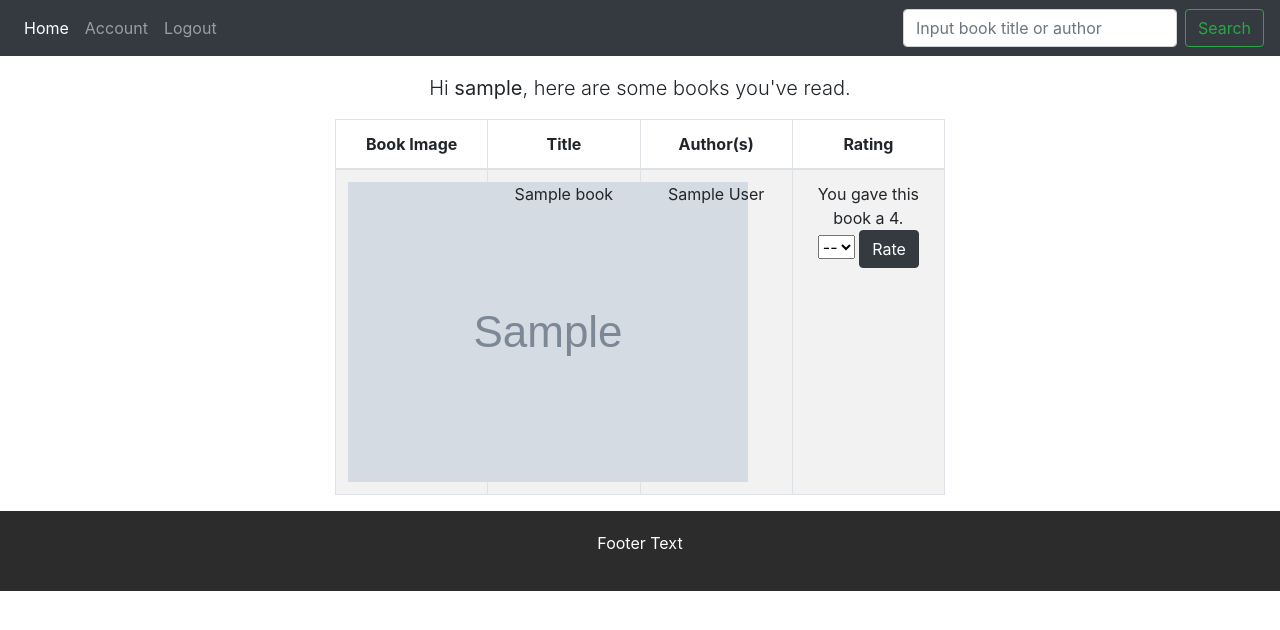
After one commit to ColinB19/BookRecommender, a Flask app: page /account in a window 1280 px wide. The commit adds this page. Shown: the top 630 px of the page. Run offline with Flask 2, Linux system fonts and the light colour scheme; a user stored in the database is signed in; tables that the repository leaves empty hold one stand-in row (values such as "Sample post"); grey boxes marked "Sample" are stand-in pictures; some libraries are stand-ins or nearby versions.

Commit message:
rating system is working. Popular books list added to home page. changed around some column layouts for bootstrap.

```diff
--- a/bookrecommender/forms.py
+++ b/bookrecommender/forms.py
@@ -18,12 +18,12 @@ class RegistrationForm(FlaskForm):
 
     #validation
     def validate_username(self, username):
-        user  = db.session.query(User).filter_by(username = username.data).first()
+        user  = User.query.filter_by(username = username.data).first()
         if user:
             raise ValidationError('That username is taken. Please choose another.')
 
     def validate_email(self, email):
-        user  = db.session.query(User).filter_by(email= email.data).first()
+        user  = User.query.filter_by(email= email.data).first()
         if user:
             raise ValidationError('That email is already in use. Please use another.')
 
--- a/bookrecommender/routes.py
+++ b/bookrecommender/routes.py
@@ -1,16 +1,21 @@
 from flask import render_template, request, flash, redirect, url_for
 from bookrecommender import app, db, bcrypt
 from bookrecommender.forms import RegistrationForm, LoginForm
-from bookrecommender.models import Book, User
+from bookrecommender.models import Book, User, UserRating
+from flask_login import login_user, current_user, logout_user, login_required
 
 
 @app.route('/')
 @app.route("/home")
 def index():
-    return render_template('index.html')
+    popbooks = Book.query.order_by(Book.ratings_count.desc()).limit(10)
+    return render_template('index.html', popbooks = popbooks)
 
 @app.route("/register", methods=["GET", "POST"])
 def register():
+    if current_user.is_authenticated:
+        flash("You're already logged in.", 'info')
+        return redirect(url_for('index'))
     form = RegistrationForm()
     if form.validate_on_submit():
         hashed_password = bcrypt.generate_password_hash(form.password.data).decode('utf-8')
@@ -24,16 +29,26 @@ def register():
 
 @app.route("/login", methods=["GET", "POST"])
 def login():
+    if current_user.is_authenticated:
+        flash("You're already logged in.", 'info')
+        return redirect(url_for('index'))
     form = LoginForm()
     if form.validate_on_submit():
-        if form.email.data == 'admin@blog.com' and form.password.data == 'password':
-            flash('You have been logged in', 'success')
-            return redirect(url_for('index'))
+        user = User.query.filter_by(email = form.email.data).first()
+        if user and bcrypt.check_password_hash(user.password, form.password.data):
+            login_user(user, remember=form.remember.data)
+            next_page = request.args.get('next')
+            return redirect(next_page) if next_page else redirect(url_for('index'))
         else:
-            flash('Login unsuccessful, please check username and password.', 'danger')
+            flash('Login unsuccessful, please check email and password.', 'danger')
     return render_template('login.html', title='Login', form=form)
 
-# search bar functionality
+
+
+@app.route("/logout")
+def logout():
+    logout_user()
+    return redirect(url_for('index'))
 
 
 @app.route('/submit', methods=["POST"])
@@ -54,17 +69,67 @@ def submit():
             try:
                 # query our database for authors or titles with the input
                 # NOTE: this doesn't handle mispellings very well
-                searchResults = (db.session.query(Book)
-                                .filter((Book.authors.ilike(fullQuery)) | (Book.title.ilike(fullQuery)))
-                                .order_by(Book.ratings_count.desc())
-                                .limit(50)
+                searchResults = (Book.query
+                                    .filter((Book.authors.ilike(fullQuery)) | (Book.title.ilike(fullQuery)))
+                                    .order_by(Book.ratings_count.desc())
+                                    .limit(50)
                                 )
-                return render_template("results.html", results=searchResults, title = "Search Results")
+                # if the user has an account, pull their ratings to populate to the page
+                if current_user.is_authenticated:
+                    user_id = current_user.get_id()
+                    userRates = UserRating.query.filter_by(site_id = user_id).all()
+                    return render_template("results.html",
+                                            results = searchResults,
+                                            userRates = userRates,
+                                            title = "Search Results")
+
+                return render_template("results.html",
+                                        results=searchResults,
+                                        title = "Search Results")
             except:
                 flash('Uh-oh! Something was wrong with your search.', 'danger')
                 return redirect(url_for('index'))
 
 
-# @app.route('/rate', methods=['POST'])
-# def rate():
-#     return render_template('index.html')
+@app.route('/account')
+@login_required
+def account():
+    if current_user.is_authenticated:
+        user_id = current_user.get_id()
+        bookratings = (db.session.query(Book, UserRating)
+                    .filter(Book.book_id == UserRating.book_id)
+                    .filter(UserRating.site_id == user_id).all()
+                )
+    return render_template("account.html", bookratings = bookratings)
+    # return render_template('account.html', ratings = books, title='Account')
+
+@app.route('/rate', methods=['POST'])
+def rate():
+    rating = request.form["rating"]
+
+    if current_user.is_authenticated:
+        user_id = current_user.get_id()
+    else:
+        flash('You need to create an account before you do that.', 'danger')
+        return redirect(url_for('login'))
+
+    # this is a super inelegant solution but it works for now!
+    book_id = int(rating[1:])
+    site_id = int(user_id)
+    book_rating = int(rating[0])
+    newRating = UserRating(site_id = site_id, book_id = book_id, rating = book_rating)
+
+    check = UserRating.query.filter_by(site_id = site_id, book_id = book_id).first()
+
+    if check is None:
+        # just insert the new book rating if they haven't already rated it.
+        db.session.add(newRating)
+        db.session.commit()
+        return redirect(url_for('account'))
+    else:
+        # delete the old book rating then insert the new one!
+        db.session.delete(check)
+        db.session.add(newRating)
+        db.session.commit()
+
+    return redirect(url_for('account'))
--- a/bookrecommender/static/css/main.css
+++ b/bookrecommender/static/css/main.css
@@ -29,3 +29,8 @@ padding: 15px;
 }
 .row.content {height:auto;}
 }
+
+table {
+    table-layout: fixed;
+    word-wrap: break-word;
+}
--- /dev/null
+++ b/bookrecommender/templates/account.html
@@ -0,0 +1,45 @@
+{% extends "base.html" %}
+
+{% block body %}
+<div class="row justify-content-md-center">
+    <div class="col-sm-6 content-section">
+    <p class="lead text-center">Hi <strong>{{ current_user.username }}</strong>, here are some books you've read.</p>
+    <div class="table-wrapper">
+        <table class="table table-striped table-bordered text-black">
+          <thead>
+            <tr>
+              <th scope="col">Book Image</th>
+              <th scope="col">Title</th>
+              <th scope="col">Author(s)</th>
+              <th scope="col">Rating</th>
+            </tr>
+          </thead>
+          <tbody>
+            {% for br in bookratings %}
+                <tr id = "{{ br[0].book_id }}">
+                    <td><img src={{ br[0].image_url }} /></td>
+                    <td>{{ br[0].title }}</td>
+                    <td>{{ br[0].authors }}</td>
+                    <td>
+                        <div>You gave this book a {{br[1].rating}}.</div>
+                        <form action="{{ url_for('rate') }}" method="POST">
+                            <select name="rating">
+                            <option selected>--</option>
+                            <option value=1{{ br[0].book_id }}>1</option>
+                            <option value=2{{ br[0].book_id }}>2</option>
+                            <option value=3{{ br[0].book_id }}>3</option>
+                            <option value=4{{ br[0].book_id }}>4</option>
+                            <option value=5{{ br[0].book_id }}>5</option>
+                            </select>
+                            <button type="submit" class="btn btn-dark">Rate</button>
+                        </form>
+                    </td>
+                </tr>
+            {% endfor %}
+            </tbody>
+        </table>
+    </div>
+    </div>
+</div>
+
+{% endblock body %}
--- a/bookrecommender/templates/base.html
+++ b/bookrecommender/templates/base.html
@@ -24,21 +24,33 @@
         <li class="nav-item active">
           <a class="nav-link" href="{{ url_for('index') }}">Home</a>
         </li>
+        {% if current_user.is_authenticated %}
+          <li class="nav-item">
+            <a class="nav-link" href="{{ url_for('account') }}">Account</a>
+          </li>
+          <li class="nav-item">
+            <a class="nav-link" href="{{ url_for('logout') }}">Logout</a>
+          </li>
+        {% else %}
           <li class="nav-item">
             <a class="nav-link" href="{{ url_for('login') }}">Login</a>
           </li>
           <li class="nav-item">
             <a class="nav-link" href="{{ url_for('register') }}">Register</a>
           </li>
+        {% endif %}
       </ul>
-      <form class="form-inline my-2 my-lg-0" action="/submit" method="POST">
+      <form class="form-inline my-2 my-lg-0" action="{{ url_for('submit') }}" method="POST">
         <input class="form-control mr-sm-2" type="search" name="searchQuery" placeholder="Input book title or author" aria-label="Search">
         <button class="btn btn-outline-success my-2 my-sm-0" type="submit">Search</button>
       </form>
     </div>
   </nav>
 
+
   <div class="container-fluid text-center mt-2">
+    <div class="row">
+      <div class="col-sm-6 content-section">
         {% with messages = get_flashed_messages(with_categories=true) %}
             {% if messages %}
                 {% for category, message in messages %}
@@ -46,8 +58,13 @@
                 {% endfor %}
             {% endif %}
         {% endwith %}
+      </div>
+    </div>
+  </div>
+  <div class="container-fluid text-center mt-2">
       {% block body %}{% endblock %}
   </div>
+
   <footer class="container-fluid text-center">
     <p>Footer Text</p>
   </footer>
@@ -59,5 +76,7 @@
     <script src="https://maxcdn.bootstrapcdn.com/bootstrap/4.0.0/js/bootstrap.min.js" integrity="sha384-JZR6Spejh4U02d8jOt6vLEHfe/JQGiRRSQQxSfFWpi1MquVdAyjUar5+76PVCmYl" crossorigin="anonymous"></script>
 
     <script src="https://ajax.googleapis.com/ajax/libs/jquery/3.5.1/jquery.min.js"></script>
+
+
 </body>
 </html>
--- a/bookrecommender/templates/login.html
+++ b/bookrecommender/templates/login.html
@@ -2,7 +2,7 @@
 
 {% block body %}
 <div class="row justify-content-md-center">
- <div class="col-sm-2 content-section">
+    <div class="col-sm-3 content-section">
         <form method="post" action="">
             {{ form.hidden_tag() }}
             <fieldset class="form-group">
@@ -48,6 +48,7 @@
         </form>
     </div>
 </div>
+
 <div class = "border-top pt-3">
     <small class="text-muted">
         Not signed up? <a class="ml-2" href="{{ url_for('register') }}">Sign up now</a>
```
Also changed, not shown: bookrecommender/__init__.py (+5 -5 lines), bookrecommender/models.py (+13 -11 lines), bookrecommender/templates/index.html (+27 -6 lines), bookrecommender/templates/register.html (+4 -3 lines), bookrecommender/templates/results.html (+24 -24 lines). Lines whose indentation alone changed are shown as unchanged.
